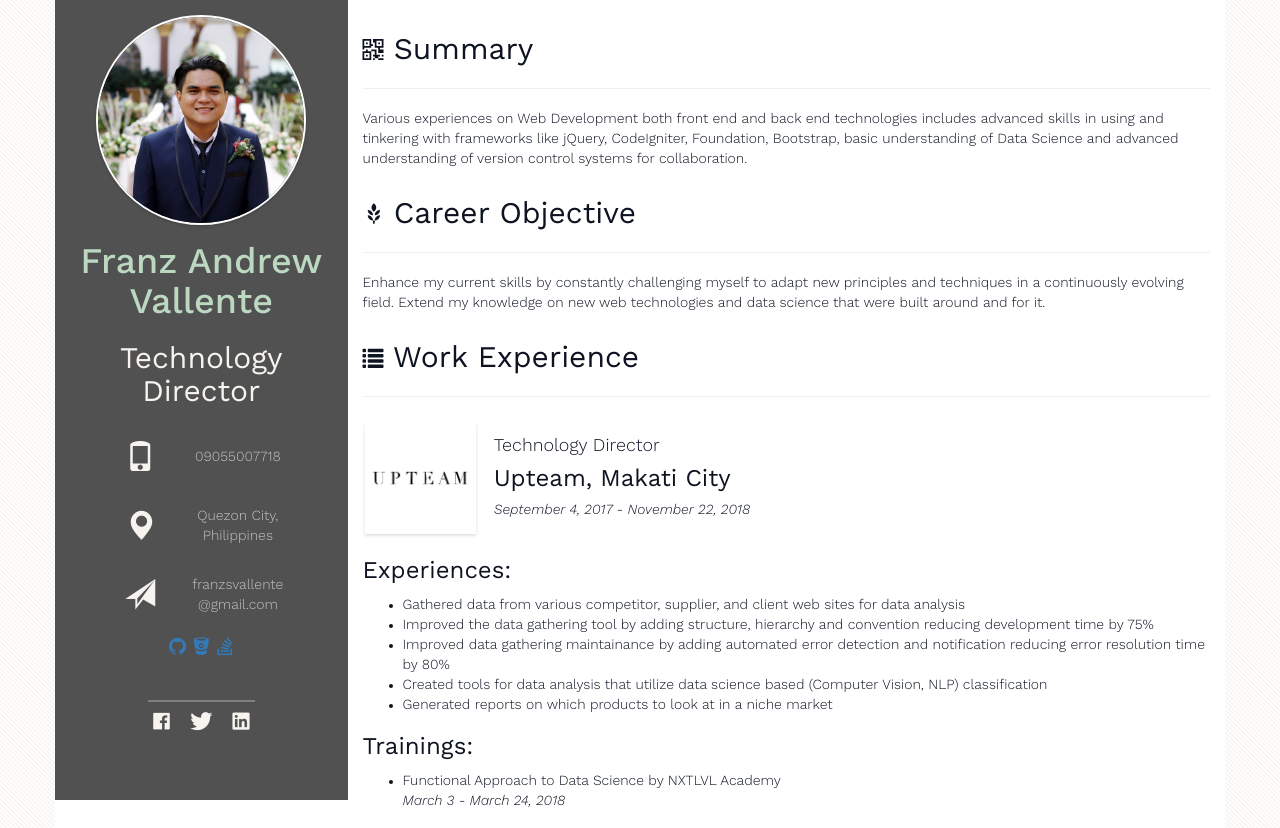
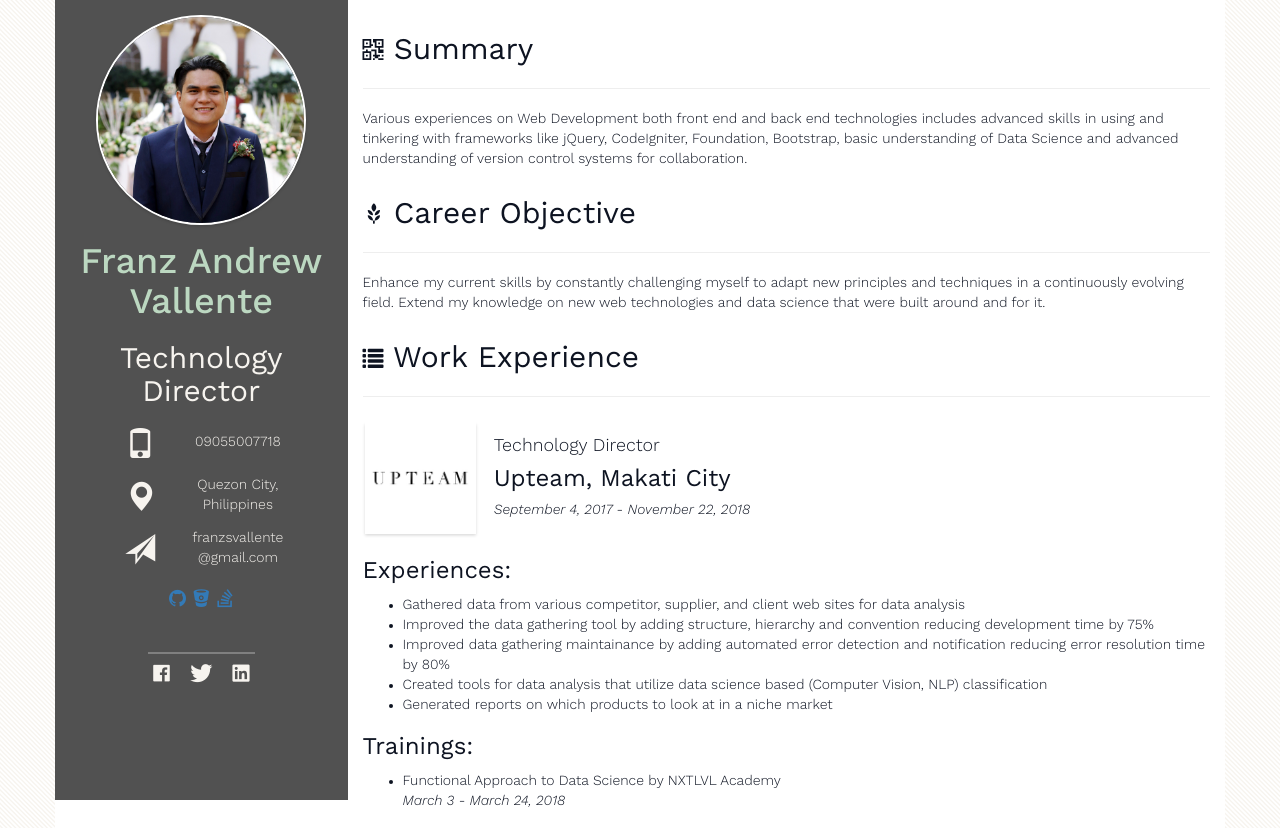
Before and after one commit to claw68/claw68.github.io, a plain HTML site: page index.html in a window 1280 px wide. Shown: the top 828 px of the page. Drawn offline with Linux system fonts and the light colour scheme.

Commit message:
Update contact styles

```diff
--- a/assets/css/app.css
+++ b/assets/css/app.css
@@ -174,18 +174,21 @@ h5 {
   color: #bcd8c1;
 }
 
-.sidebar h2 {
+.sidebar h2, .sidebar p {
   color: #f7f4ef;
 }
 
 @media (min-width: 768px) {
+  .sidebar .contact h2 {
+    margin: 7px 0;
+  }
 
   .sidebar .contact p {
-    padding-top: 17px;
+    padding-top: 2px;
   }
 
   .sidebar .contact p.mobile {
-    padding-top: 27px;
+    padding-top: 12px;
   }
 
 }
```
